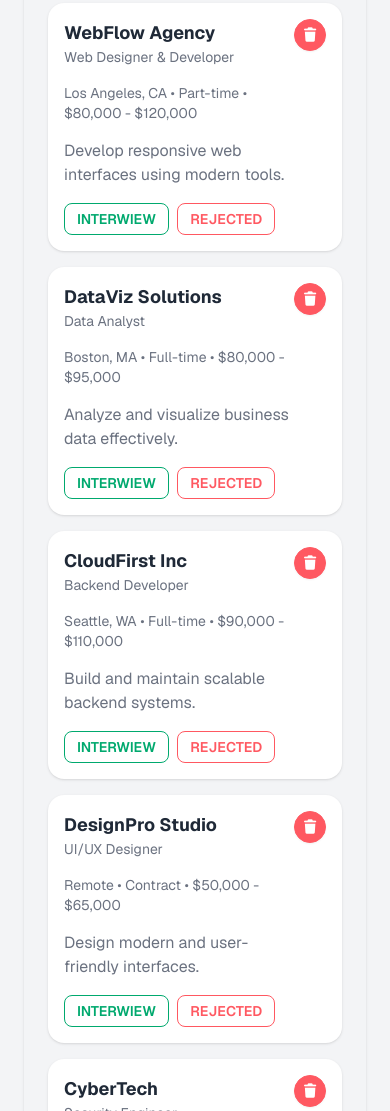
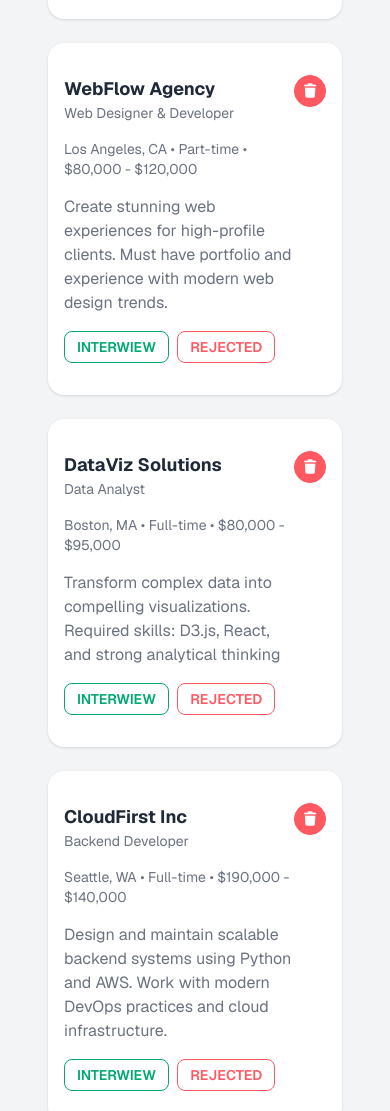
Before and after one commit to Arif7991/arif-assignment-4, a plain HTML site: page index.html in a window 390 px wide. Shown: the part 889-2000 px from the top of the page. Drawn offline with nearby package versions, Linux system fonts and the light colour scheme.

Commit message:
Improve responsive layout for mobile devices and recheck everything

```diff
--- a/index.html
+++ b/index.html
@@ -49,7 +49,7 @@
     </div>
 
     <!-- Rejected -->
-    <div class="card bg-base-100 shadow p-4">
+    <div class="card bg-base-100 p-4">
       <h3>Rejected</h3>
       <p id="rejectedCount" class="text-2xl font-bold text-red-600">0</p>
     </div>
@@ -57,7 +57,7 @@
   </div>
 
   <!-- Available Jobs Section -->
-  <div class="p-6 rounded shadow">
+  <div class="p-6 rounded">
 
     <!-- Section Header -->
     <div class="flex justify-between items-center mb-4">
@@ -66,21 +66,21 @@
     </div>
 
     <!-- Tabs -->
-    <div class="tabs tabs-boxed inline-flex w-auto mb-6">
-      <button class="tab tab-active" data-tab="all">All</button>
-      <button class="tab" data-tab="interview">Interview</button>
-      <button class="tab" data-tab="rejected">Rejected</button>
+    <div class="tabs tabs-boxed inline-flex w-auto mb-6 space-x-2">
+      <button class="tab tab-active bg-base-100" data-tab="all">All</button>
+      <button class="tab bg-base-100" data-tab="interview">Interview</button>
+      <button class="tab bg-base-100" data-tab="rejected">Rejected</button>
     </div>
 
     <!-- Jobs Container -->
-    <div id="jobContainer" class="space-y-4"></div>
+    <div id="jobContainer" class="space-y-6"></div>
 
     <!-- Empty State -->
     <div id="emptyState" class="hidden text-center py-10">
       <div class="text-5xl mb-3">📄</div>
       <h3 class="text-lg font-bold">No jobs available</h3>
       <p class="text-gray-500">
-        Check back later for new opportunities
+        Check back soon for new job opportunities
       </p>
     </div>
 
--- a/script.js
+++ b/script.js
@@ -16,7 +16,7 @@ const jobs = [
     location: "Los Angeles, CA",
     type: "Part-time",
     salary: "$80,000 - $120,000",
-    description: "Develop responsive web interfaces using modern tools.",
+    description: "Create stunning web experiences for high-profile clients. Must have portfolio and experience with modern web design trends.",
     status: "all"
   },
   {
@@ -26,7 +26,7 @@ const jobs = [
     location: "Boston, MA",
     type: "Full-time",
     salary: "$80,000 - $95,000",
-    description: "Analyze and visualize business data effectively.",
+    description: "Transform complex data into compelling visualizations. Required skills: D3.js, React, and strong analytical thinking",
     status: "all"
   },
   {
@@ -35,48 +35,48 @@ const jobs = [
     position: "Backend Developer",
     location: "Seattle, WA",
     type: "Full-time",
-    salary: "$90,000 - $110,000",
-    description: "Build and maintain scalable backend systems.",
+    salary: "$190,000 - $140,000",
+    description: "Design and maintain scalable backend systems using Python and AWS. Work with modern DevOps practices and cloud infrastructure.",
     status: "all"
   },
   {
     id: 5,
-    company: "DesignPro Studio",
+    company: "Innovation Labs",
     position: "UI/UX Designer",
-    location: "Remote",
-    type: "Contract",
-    salary: "$50,000 - $65,000",
-    description: "Design modern and user-friendly interfaces.",
+    location: "Austin, TX",
+    type: "Full-time",
+    salary: "$150,000 - $110,000",
+    description: "Create beautiful and functional user interfaces for our suite of products. Strong design skills and frontend development expertise required.",
     status: "all"
   },
   {
     id: 6,
-    company: "CyberTech",
-    position: "Security Engineer",
+    company: "MegaCorp Solutions",
+    position: "JavaScript Developer",
     location: "New York, NY",
     type: "Full-time",
-    salary: "$100,000 - $120,000",
-    description: "Ensure system security and prevent cyber threats.",
+    salary: "$130,000 - $170,000",
+    description: "Build enterprise applications with JavaScript and modern frameworks. We offer competitive compensation, health insurance, and professional development opportunities.",
     status: "all"
   },
   {
     id: 7,
-    company: "AI Labs",
-    position: "Machine Learning Engineer",
-    location: "Austin, TX",
+    company: "StartupXYZ",
+    position: "Full Stack Engineer",
+    location: "Remote",
     type: "Full-time",
-    salary: "$110,000 - $130,000",
+    salary: "$120,000 - $160,000",
     description: "Develop intelligent machine learning models.",
     status: "all"
   },
   {
     id: 8,
-    company: "Startup Hub",
-    position: "Full Stack Developer",
+    company: "TechCorp Industries",
+    position: "Senior Frontend Developer",
     location: "San Francisco, CA",
     type: "Full-time",
-    salary: "$95,000 - $115,000",
-    description: "Work on both frontend and backend technologies.",
+    salary: "$130,000 - $175,000",
+    description: "We are looking for an experienced Frontend Developer to build scalable web applications using React and TypeScript. You will work with a talented team on cutting-edge projects.",
     status: "all"
   }
 ];
@@ -110,13 +110,13 @@ function renderJobs() {
     let statusBadge = "";
 
     if (job.status === "interview") {
-      statusBadge = `<span class="badge badge-outline badge-success mb-2 font-semi-bold">INTERWIEWED</span>`;
+      statusBadge = `<span class="badge badge-outline badge-success mb-2 font-semibold">INTERWIEWED</span>`;
     } else if (job.status === "rejected") {
-      statusBadge = `<span class="badge badge-outline badge-error mb-2 text-semi-bold">REJECTED</span>`;
+      statusBadge = `<span class="badge badge-outline badge-error mb-2 text-semibold">REJECTED</span>`;
     }
 
     const div = document.createElement("div");
-    div.className = "card bg-base-100 shadow p-4";
+    div.className = "card card-2 bg-base-100 shadow px-4 py-8";
 
     div.innerHTML = `
       <div class="flex justify-between">
--- a/style.css
+++ b/style.css
@@ -7,7 +7,7 @@
   transition: 0.5s ease;
 }
 
-.card:hover {
+.card-2:hover {
   transform: scale(1.01);
   border-left: 2px solid green;
 }
```
Also changed, not shown: 1 other file.
